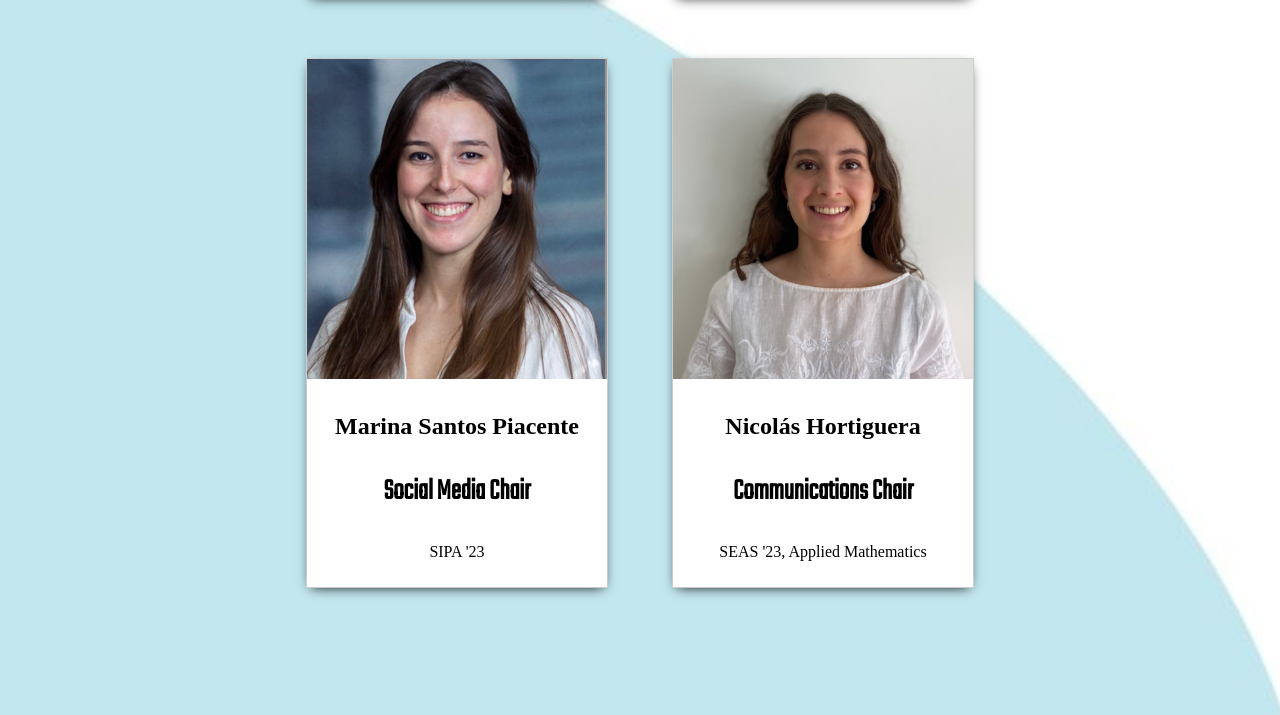
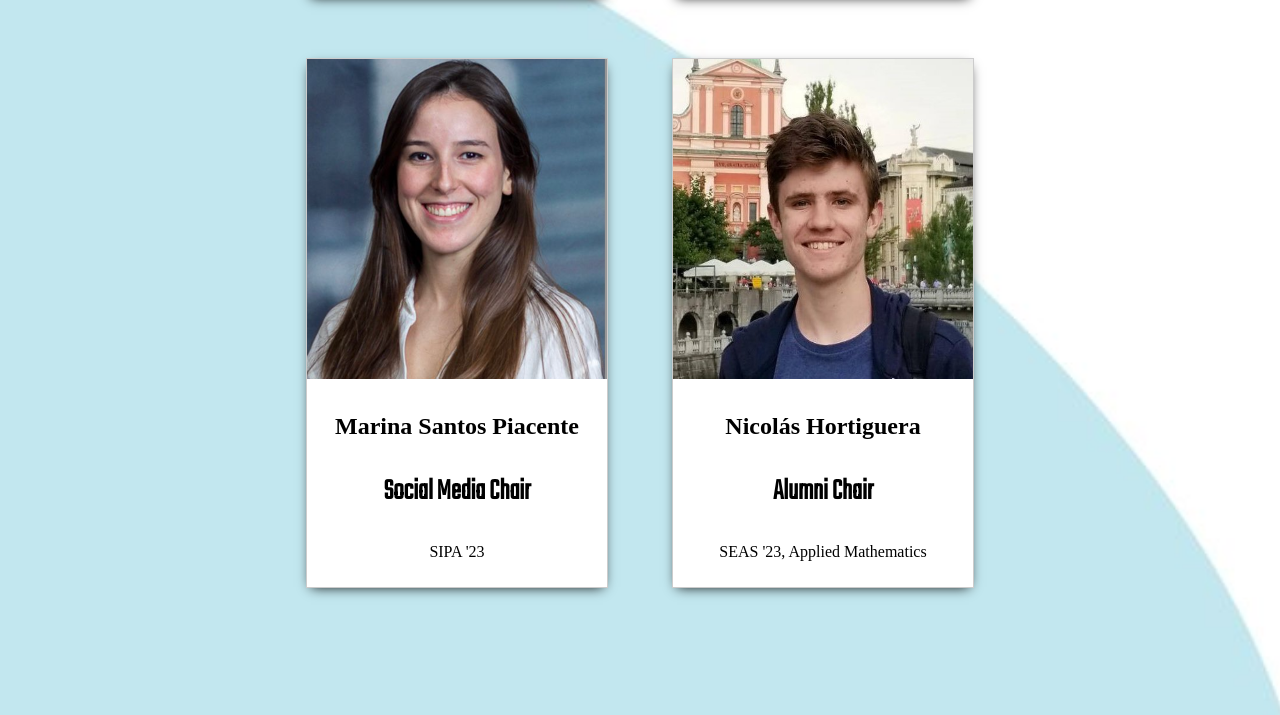
Before and after one commit to arsacolumbiauniversity/arsacolumbiauniversity.github.io, a plain HTML site: page members.html in a window 1280 px wide. Shown: the part 1459-2174 px from the top of the page. Drawn offline with Linux system fonts and the light colour scheme.

Commit message:
Update members.html

```diff
--- a/members.html
+++ b/members.html
@@ -82,10 +82,10 @@
 			</div>
 
 			<div class="gallery">
-				<img src="images/julia.png" alt="" width="65">
+				<img src="images/nico.png" alt="" width="65">
 				<div class="description">
 					<h2>Nicolás Hortiguera</h2>
-					<h3>Communications Chair</h3>
+					<h3>Alumni Chair</h3>
 					<p>SEAS '23, Applied Mathematics</p>
 				</div>
 			</div>
```
